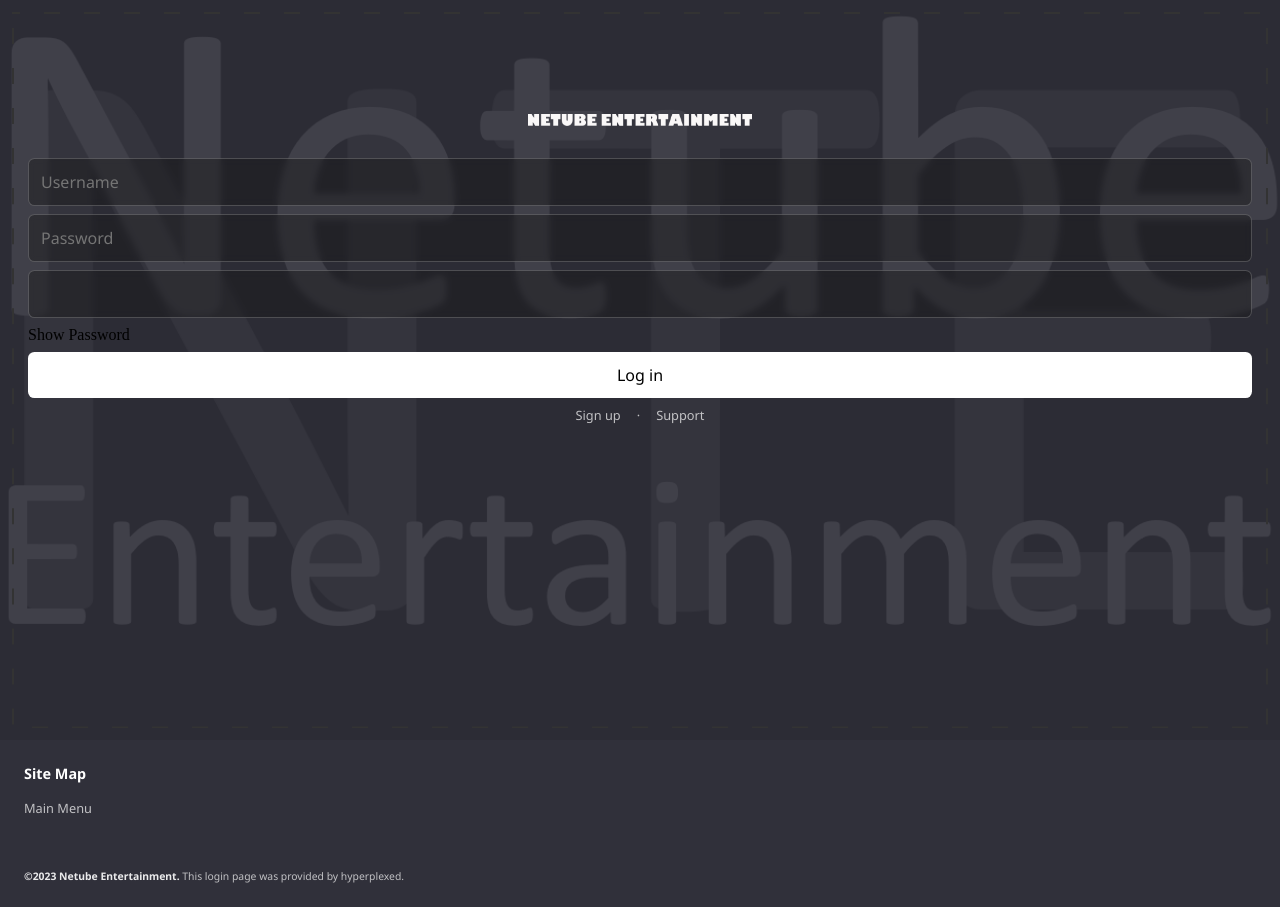
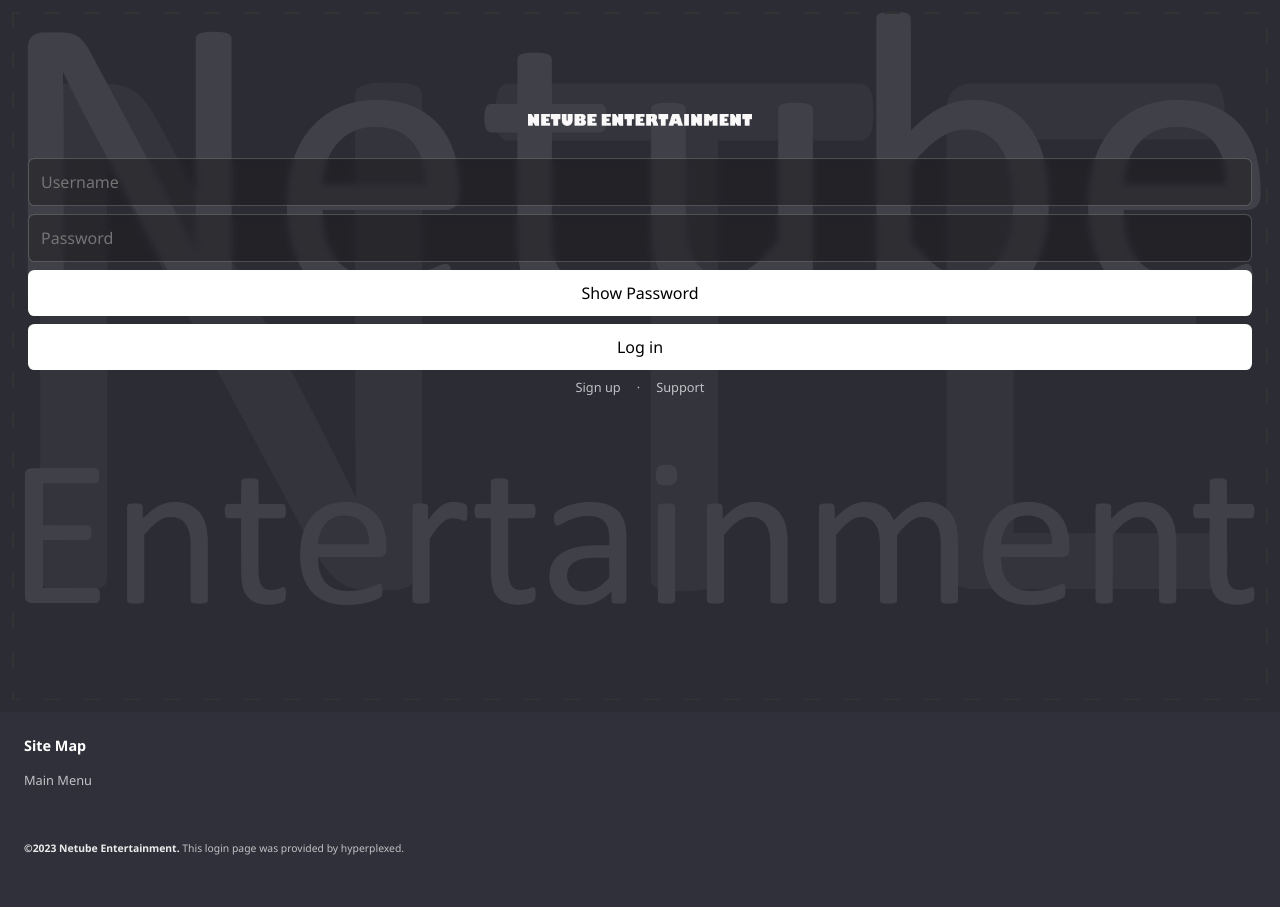
Before and after one commit to ThatZoeGamer/netubeentertainment.github.io, a plain HTML site: page login.html in a window 1280 px wide. After the commit the page ends 879 px from the top, so only its background shows below. Drawn offline with Linux system fonts and the light colour scheme; some packages are replaced by stand-ins of ours; a script that the page names is missing; some icons are missing.

Commit message:
Update login.html

```diff
--- a/login.html
+++ b/login.html
@@ -26,7 +26,7 @@
                 <input class="dashed" type="text" placeholder="Username" name="userid"/>
                 <input type="password" class="dashed" placeholder="Password" name="pswrd" id="myInput"/>
 
-              <input type="button" class="login-button" type="checkbox" onclick="myFunction()">Show Password</input>
+              <button type="button" class="login-button" type="checkbox" onclick="myFunction()">Show Password</button>
                 <button onclick="check(this.form)" class="login-button" type="button">Log in</button>
                 </form>
                 <div class="alternate-options">
```
